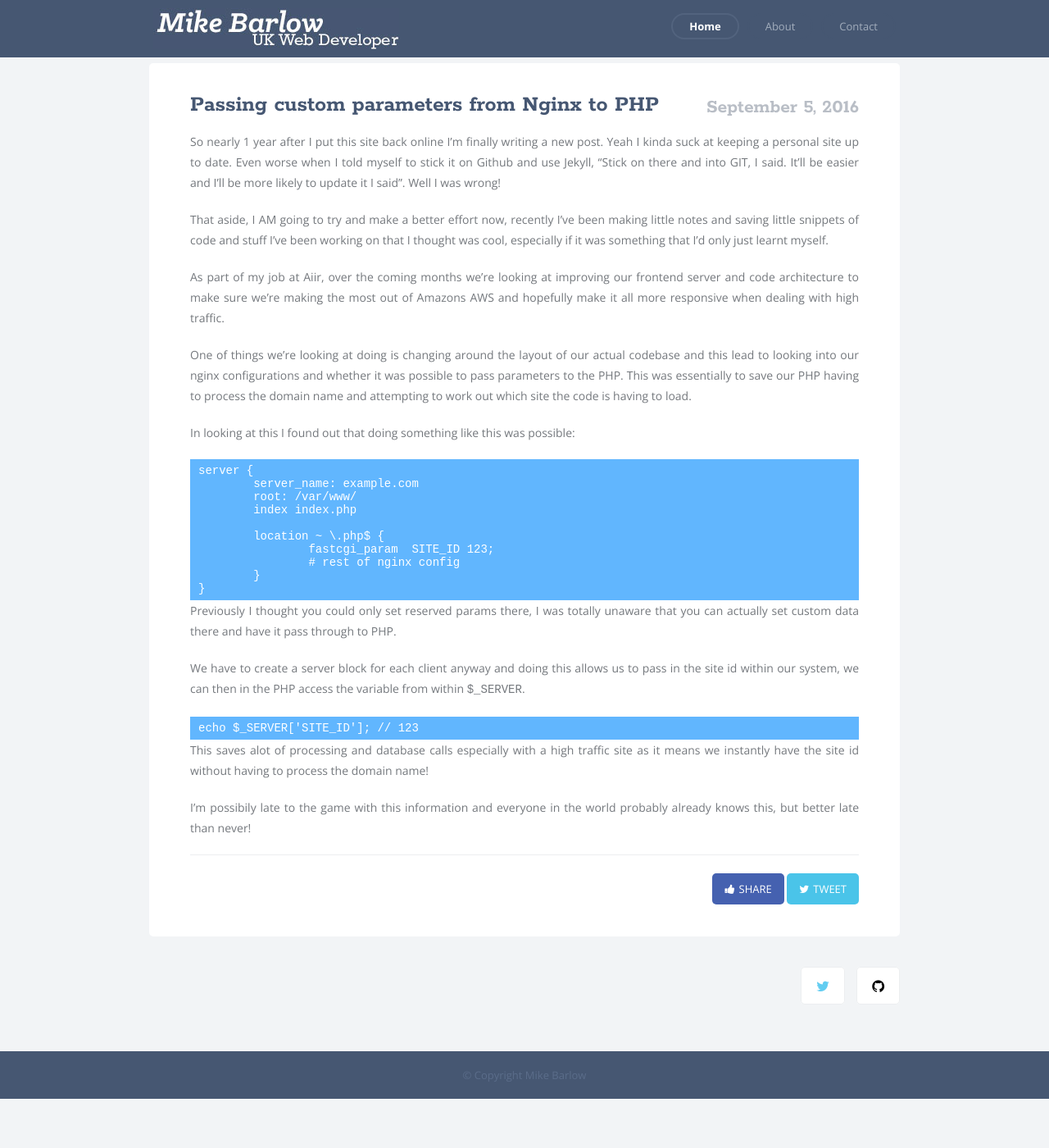
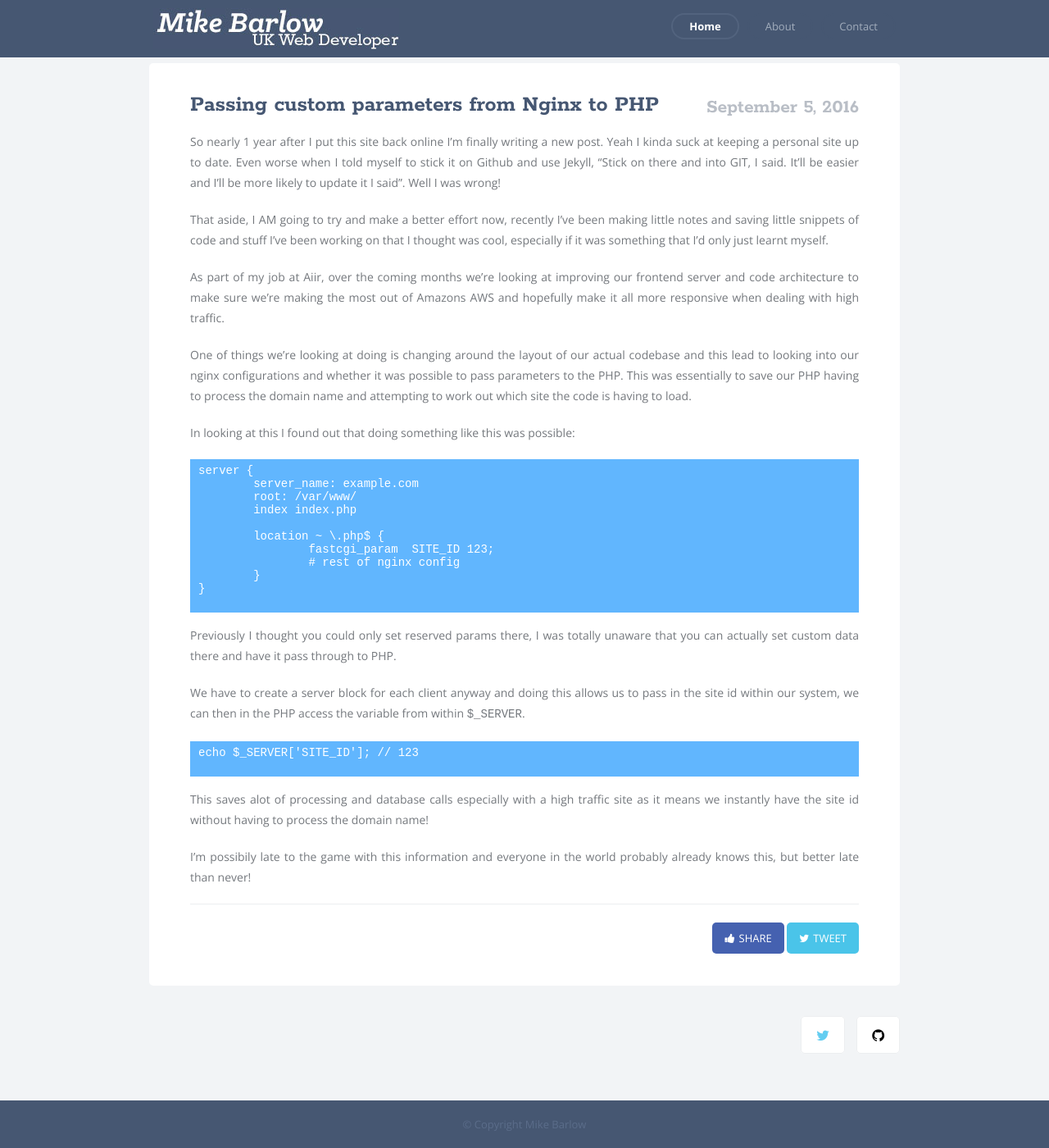
Before and after one commit to peakstoneuk/peakstoneuk.github.io, a Jekyll site: the page built from _posts/2016-09-05-passing-custom-parameters-from-nginx-to-php.markdown, in a window 1280 px wide and 1400 px high, scrolled down 230 px. Shown: the whole window at 82% size. Built offline with Jekyll 4.4.1, drawn with Linux system fonts in a browser that asks for light colours; nearby versions of some CDN libraries; before the commit the page ends 1570 px from its top, so only the background shows below that.

Commit message:
finally fixing the margin on the bottom of code blocks

```diff
--- a/css/main_stylesheet.css
+++ b/css/main_stylesheet.css
@@ -936,6 +936,7 @@ nav {
     padding: 3px 5px;
     background: #61b6fe;
     color: #ffffff;
+    margin-bottom: 15px;
 }
 .reply {
     font-style: italic;
```
Lines whose indentation alone changed are shown as unchanged.
